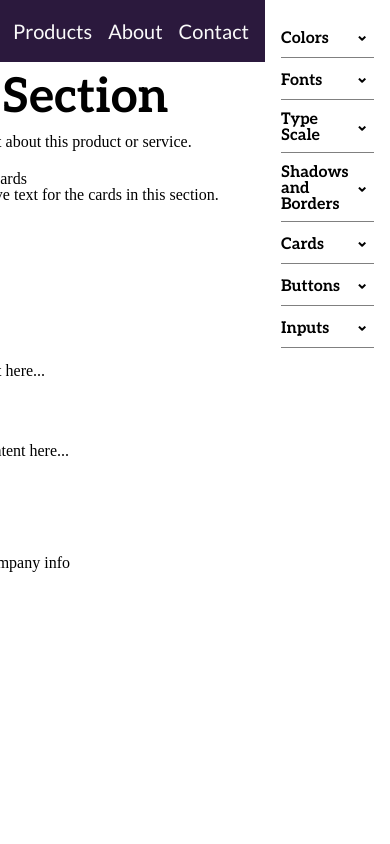
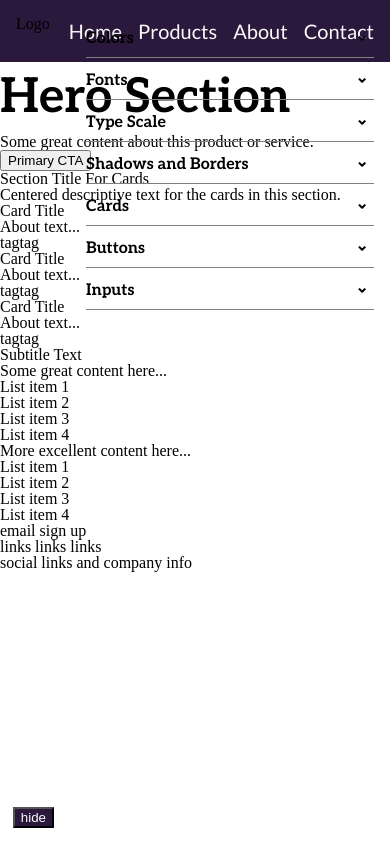
Before and after one commit to brendanbax/fledge, a Vue app: page / in a window 390 px wide. Built offline with nearby package versions, Linux system fonts and the light colour scheme.

Commit message:
adds FAB button

```diff
--- a/src/App.vue
+++ b/src/App.vue
@@ -1,6 +1,7 @@
 <template>
   <div id="app">
-    <div id="menu">
+    <button class="bg-primary text-light btn-fab" :class="fabObject.class" @click="menuOpen = !menuOpen">{{ fabObject.icon }}</button>
+    <div v-if="menuOpen" id="menu">
       <Accordion label="Colors">
         <fieldset>
           <label v-for="(color, idx) in colorOptions" :key="'color_' + idx">
@@ -31,7 +32,7 @@
         <p>attributes may include... label styles?  This may not be needed.</p>
       </Accordion>
     </div>
-    <Demo id="demo" />
+    <Demo :class="{ 'margin-right': menuOpen }" />
   </div>
 </template>
 
@@ -66,6 +67,13 @@ export default {
         {val: this.color_warning, name: 'Warning', prop: 'color_warning'},
         {val: this.color_danger, name: 'Danger', prop: 'color_danger'},
       ]
+    },
+    fabObject() {
+      if (this.menuOpen) {
+        return {icon: 'hide', class: 'right-320'}
+      } else {
+        return {icon: 'show', class: 'right-1'}
+      }
     }
   },
   methods: {
@@ -83,16 +91,37 @@ export default {
 
 <style>
 #app {
-  display: flex;
-  flex-direction: row-reverse;
+  position: relative;
 }
 #menu {
+  position: absolute;
   padding: 1rem;
   width: 320px;
+  right: 0;
+  top: 0;
+  bottom: 0;
+  overflow-y: scroll;
+  overflow-x: hidden;
 }
-#demo {
-  flex-grow: 1;
+.margin-right {
+  margin-right: 320px;
 }
+@media screen and (max-width: 640px) {
+  .margin-right {
+    margin-right: 0;
+  }
+}
+.right-320, .right-1 {
+  position: fixed;
+  bottom: 1rem;
+}
+.right-320 {
+  right: calc(320px + 1rem);
+}
+.right-1 {
+  right: 1rem;
+}
+/* Form Layout Styles */
 .input-row {
   position: relative;
 }
```
